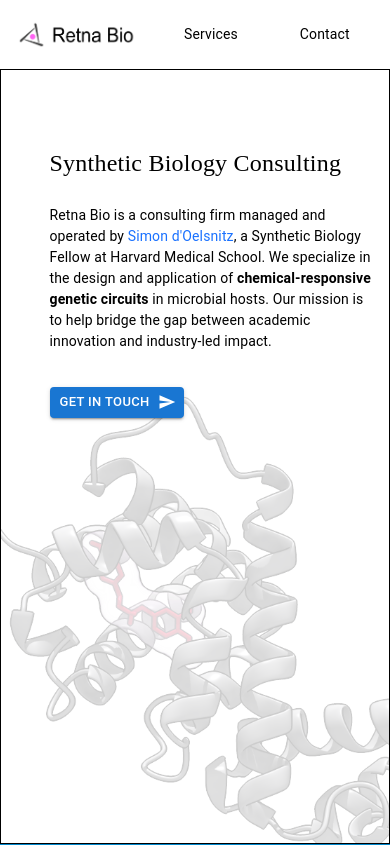
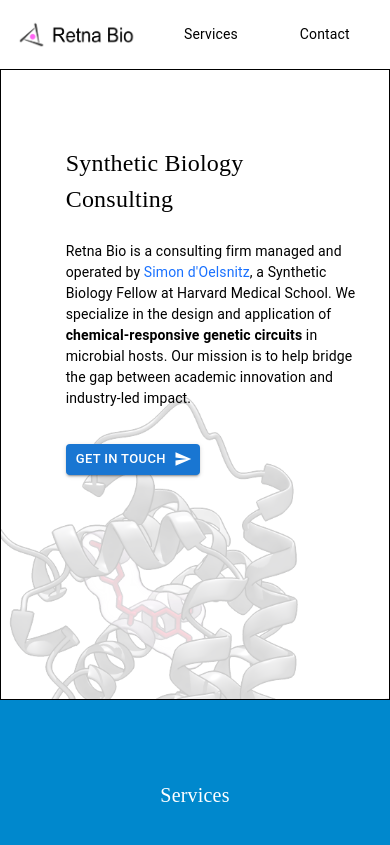
Before and after one commit to simonsnitz/retna-bio, a React (Create React App) app: page / in a window 390 px wide. Shown: the top 845 px of the page. Built offline with nearby package versions, Linux system fonts and the light colour scheme.

Commit message:
updated About mobile-friendly

```diff
--- a/src/Components/About.js
+++ b/src/Components/About.js
@@ -21,7 +21,7 @@ const buttonProps = {
       props={props}
       ref={ref}
       container
-      sx={{height: "100vh", border: "1px solid black"}}
+      sx={{height: {xs:700, sm:850, md:1000}, border: "1px solid black"}}
       spacing={0}
       columns={12}
       justifyContent="center"
@@ -32,27 +32,27 @@ const buttonProps = {
         component="img"
         id="picture"
           sx={{
-            width: { xs: "180vw", sm: "80vw" },
+            width: { xs: "180vw", sm: "140vw", md: "80vw" },
             right: 0,
-            top: { xs:"45vh", sm:0},
+            top: { xs:"45vh", sm:"35vh", md:0},
             position: "absolute",
           }}
           style={{opacity: "20%", zIndex:-10}}
           src={sensor}
       />
 
-    <Grid item xs={1} sm={2} >
+    <Grid item xs={1} md={2} >
     </Grid>
-    <Grid item xs={10} sm={4} sx={{mt:{xs:10, sm:20}}} >
+    <Grid item xs={9} md={4} sx={{mt:{xs:10, sm:15, md: 20}}} >
 
     <Typography
-        sx={{ fontSize: { xs: 24, md: 40 }, mt:8 }} component="div" fontFamily="Argent">
+        sx={{ fontSize: { xs: 24, sm: 34, md: 40 }, mt:8 }} component="div" fontFamily="Argent">
           Synthetic Biology Consulting
     </Typography>
 
         {/* Description */}
       <Typography
-        sx={{ fontSize: { xs: 14, md: 22 }, mt: {xs:3, sm:10} }} component="div" >
+        sx={{ fontSize: { xs: 14, sm:18, md: 22 }, mt: {xs:3, sm:5, md:10} }} component="div" >
         Retna Bio is a consulting firm managed and operated by
         <a href="https://scholar.google.com/citations?hl=en&user=4lfhK5wAAAAJ" style={{textDecoration: "None", color: "#1971ff"}}
         target="_blank" rel="noopener noreferrer"> Simon d'Oelsnitz</a>
```
